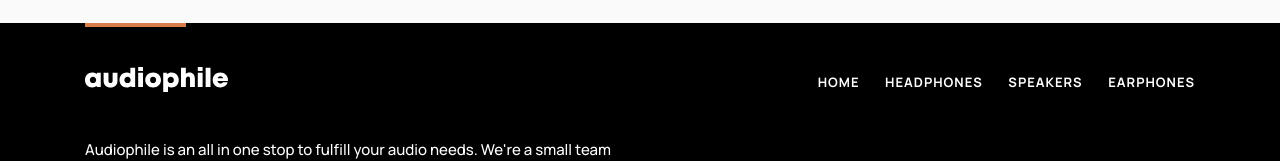
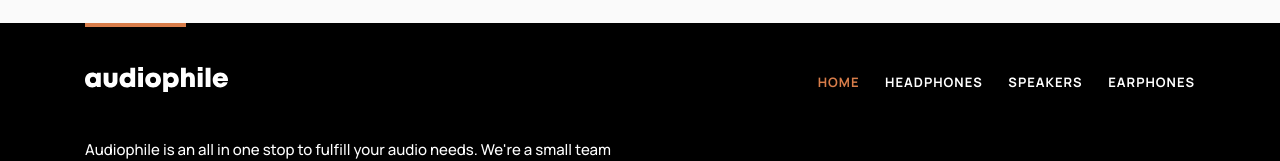
Before and after one commit to David-Henery4/Audiophile-Ecommerce-site, a React (Create React App) app: page / in a window 1280 px wide. Shown: the part 3140-3301 px from the top of the page. Built offline with nearby package versions, Linux system fonts and the light colour scheme.

Commit message:
refactor-router

```diff
--- a/src/App.js
+++ b/src/App.js
@@ -1,6 +1,5 @@
 import { useLayoutEffect } from "react";
-import { BrowserRouter, Routes, Route, useLocation, Outlet } from "react-router-dom";
-import { Category, Checkout, Home, Product } from "./pages";
+import { useLocation, Outlet } from "react-router-dom";
 import { Navbar, Footer } from "./layout";
 import { Overlay } from "./components/overlay";
 
@@ -16,19 +15,12 @@ const Wrapper = ({ children }) => {
 function App() {
   return (
     <main className="App main-layout">
-      <BrowserRouter>
         <Wrapper>
           <Overlay />
           <Navbar />
-          <Routes>
-            <Route path="/" element={<Home />} />
-            <Route path="category/:categoryName" element={<Category />} />
-            <Route path="product/:productSlug" element={<Product />} />
-            <Route path="checkout" element={<Checkout />} />
-          </Routes>
+            <Outlet/>
           <Footer />
         </Wrapper>
-      </BrowserRouter>
     </main>
   );
 }
--- a/src/index.js
+++ b/src/index.js
@@ -1,18 +1,28 @@
-import React from 'react';
-import ReactDOM from 'react-dom/client';
-import { Provider } from 'react-redux';
+import React from "react";
+import ReactDOM from "react-dom/client";
+import { Provider } from "react-redux";
 import { PersistGate } from "redux-persist/integration/react";
-import {store, persistor} from "./store";
-import App from './App';
-import "./styles.scss"
+import { store, persistor } from "./store";
+import { BrowserRouter, Routes, Route } from "react-router-dom";
+import App from "./App";
+import "./styles.scss";
+import { Home, Category, Checkout, Product } from "./pages";
 
-
-const root = ReactDOM.createRoot(document.getElementById('root'));
+const root = ReactDOM.createRoot(document.getElementById("root"));
 root.render(
   <React.StrictMode>
     <Provider store={store}>
       <PersistGate persistor={persistor}>
-        <App />
+        <BrowserRouter>
+          <Routes>
+            <Route path="/" element={<App />}>
+              <Route index={true} element={<Home />} />
+              <Route path="category/:categoryName" element={<Category />} />
+              <Route path="product/:productSlug" element={<Product />} />
+              <Route path="checkout" element={<Checkout />} />
+            </Route>
+          </Routes>
+        </BrowserRouter>
       </PersistGate>
     </Provider>
   </React.StrictMode>
--- a/src/layout/Footer.js
+++ b/src/layout/Footer.js
@@ -27,7 +27,8 @@ const Footer = () => {
         {linkListData.map((li) => {
           return (
             <li key={li.id}>
-              <Link to={li.path} className="footer-links__link">
+              <Link to={li.path} className="footer-links__link" style={
+                    { color: location.pathname === li.path && "#D87D4A" }}>
                 <p>{li.linkTo}</p>
               </Link>
             </li>
```
